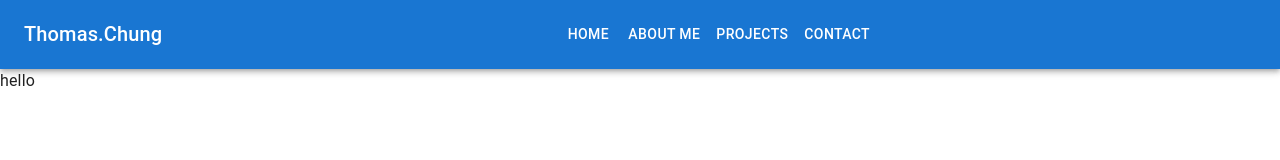
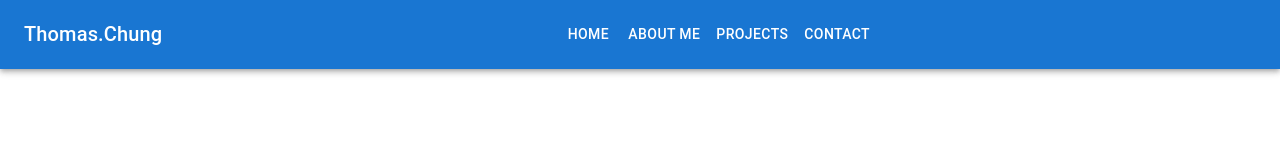
Before and after one commit to Thomas-Chung-1997/React-MUI-Website, a React (Create React App) app: page / in a window 1280 px wide. Shown: the top 160 px of the page. Built offline with nearby package versions, Linux system fonts and the light colour scheme; the HTML template or start-up script is replaced by a standard one.

Commit message:
Revert "undo test"
This reverts commit 21e66bd751123fec68a3a5111c21a8f8a1b17b94.

```diff
--- a/src/App.js
+++ b/src/App.js
@@ -6,7 +6,6 @@ function App() {
   return (
     <div className="App">
       <NavBar />
-      <div>hello</div>
     </div>
   );
 }
```
Also changed, not shown: setup.txt.
